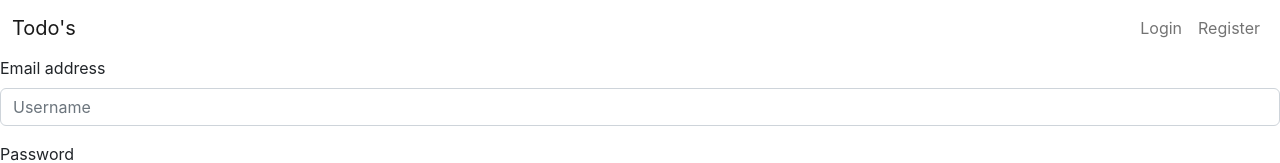
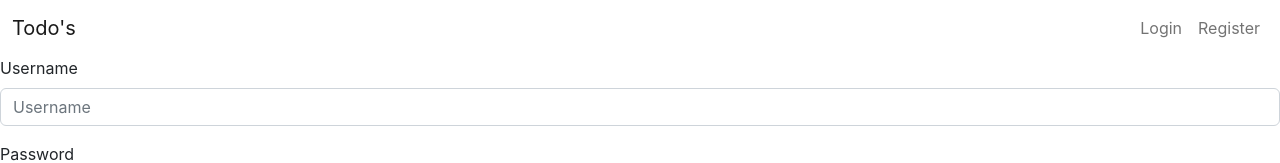
Before and after one commit to Azzarox/My-Todo-MERN-App, a React (Create React App) app in the folder client/: page /register in a window 1280 px wide. Shown: the top 163 px of the page. Built offline with nearby package versions, Linux system fonts and the light colour scheme.

Commit message:
Changed label name

```diff
--- a/client/src/components/Register.js
+++ b/client/src/components/Register.js
@@ -45,7 +45,7 @@ const Register = () => {
                 </>
             ) : null}
             <Form.Group className="mb-3" controlId="formBasicEmail">
-                <Form.Label>Email address</Form.Label>
+                <Form.Label>Username</Form.Label>
                 <Form.Control
                     type="text"
                     placeholder="Username"
```
